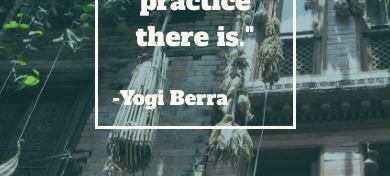
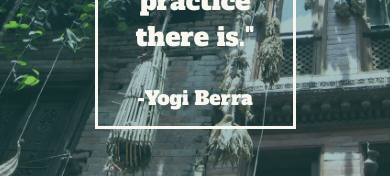
Before and after one commit to emilyjennings/elyse-portfolio, a React (Create React App) app: page / in a window 390 px wide. Shown: the part 1667-1843 px from the top of the page. Built offline with nearby package versions, Linux system fonts and the light colour scheme.

Commit message:
some styling

```diff
--- a/src/App.css
+++ b/src/App.css
@@ -348,7 +348,8 @@ form {
   }
 
   .author {
-    font-size: 1.2em
+    font-size: 1.2em;
+    text-align: center;
   }
 
   .footer-img {
```
